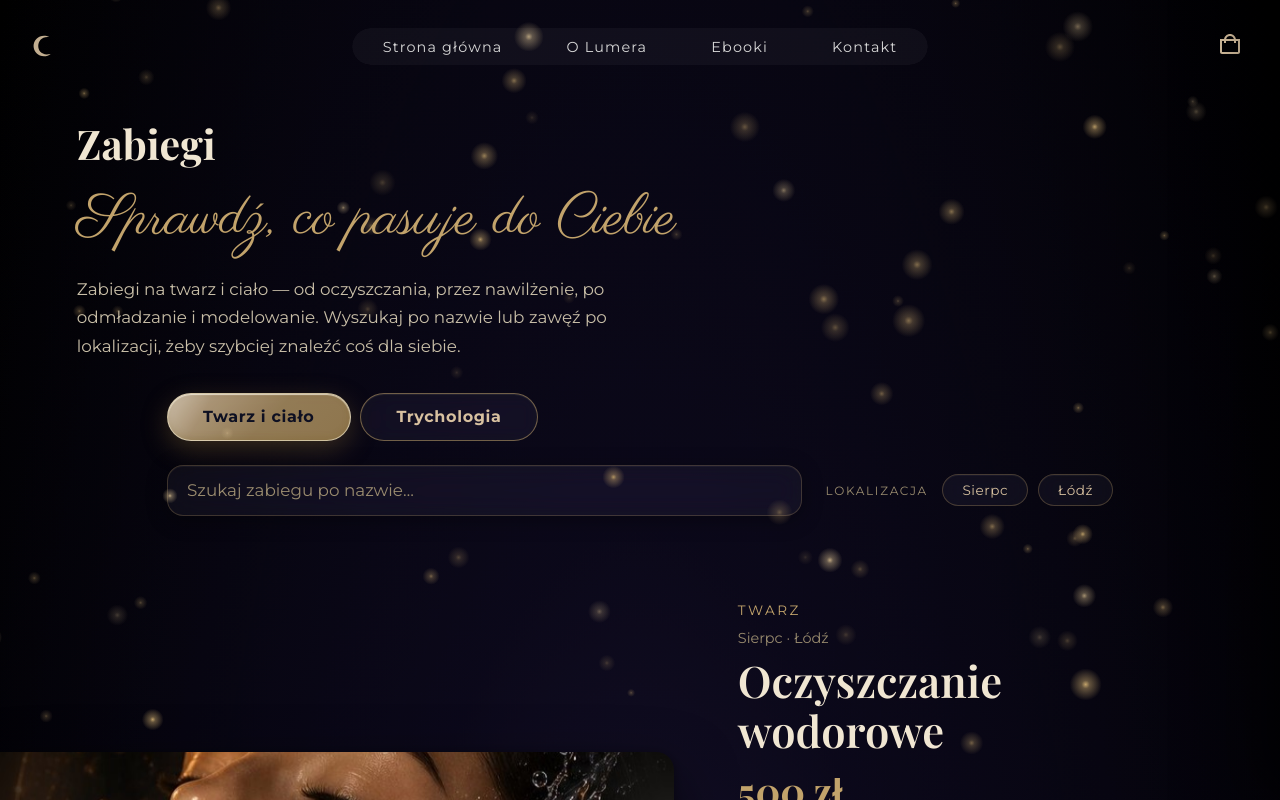
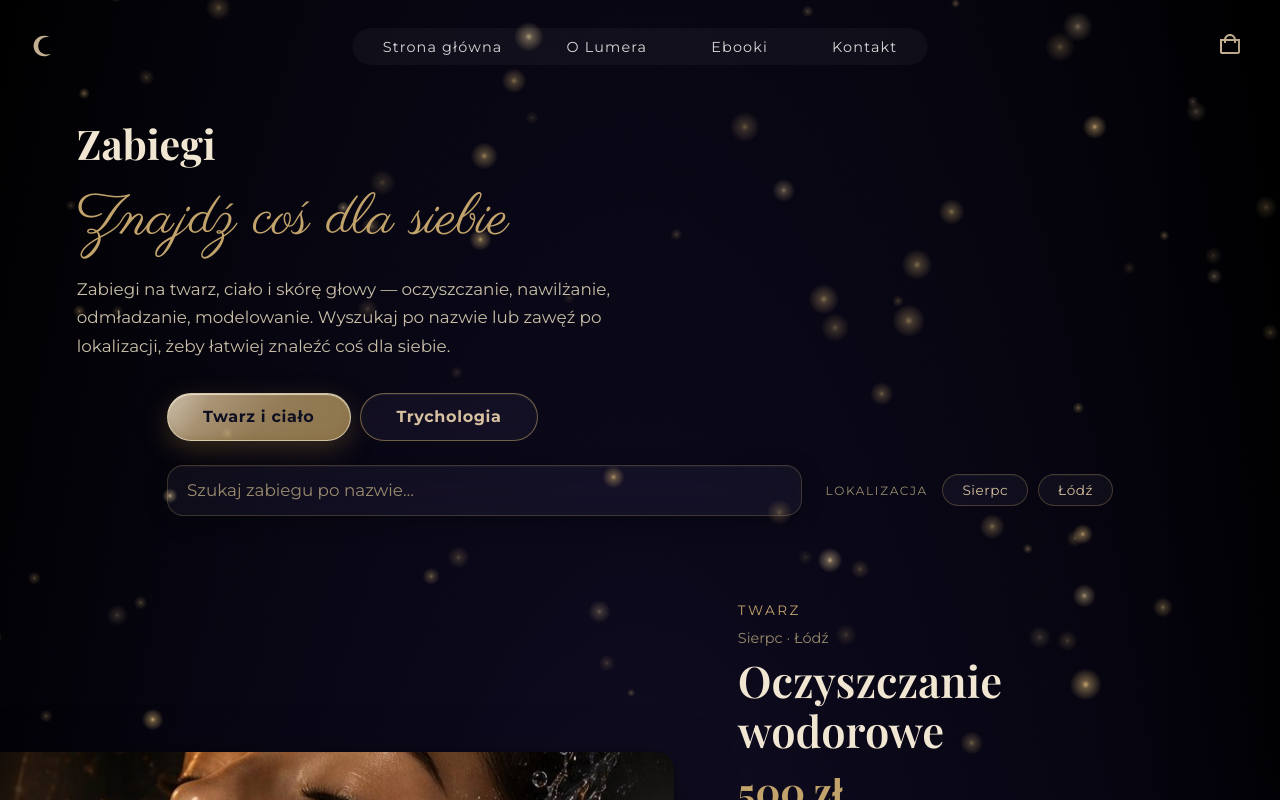
Before and after one commit to eM-Bien/lumera, a Next.js app: page /oferta in a window 1280 px wide. Shown: the top 800 px of the page. Built offline with nearby package versions, Linux system fonts and the light colour scheme.

Commit message:
text changes

```diff
--- a/app/kontakt/page.tsx
+++ b/app/kontakt/page.tsx
@@ -68,7 +68,7 @@ export default function ContactPage() {
             Do zobaczenia w Lumera
           </PageHeading>
           <DecorativeSubtitle className={styles.subtitle}>
-            Wybierz lokalizację i zarezerwuj chwilę tylko dla siebie
+            Zarezerwuj chwilę dla siebie
           </DecorativeSubtitle>
         </header>
 
--- a/app/oferta/page.tsx
+++ b/app/oferta/page.tsx
@@ -8,8 +8,8 @@ export default function OfferPage() {
     <div className={styles.offer}>
       <PageHeader
         title="Zabiegi"
-        subtitle="Sprawdź, co pasuje do Ciebie"
-        description="Zabiegi na twarz i ciało — od oczyszczania, przez nawilżenie, po odmładzanie i modelowanie. Wyszukaj po nazwie lub zawęź po lokalizacji, żeby szybciej znaleźć coś dla siebie."
+        subtitle="Znajdź coś dla siebie"
+        description="Zabiegi na twarz, ciało i skórę głowy — oczyszczanie, nawilżanie, odmładzanie, modelowanie. Wyszukaj po nazwie lub zawęź po lokalizacji, żeby łatwiej znaleźć coś dla siebie."
       />
 
       <OfferTabs />
```
Also changed, not shown: app/components/ContactForm/ContactForm.tsx (+4 -6 lines).
